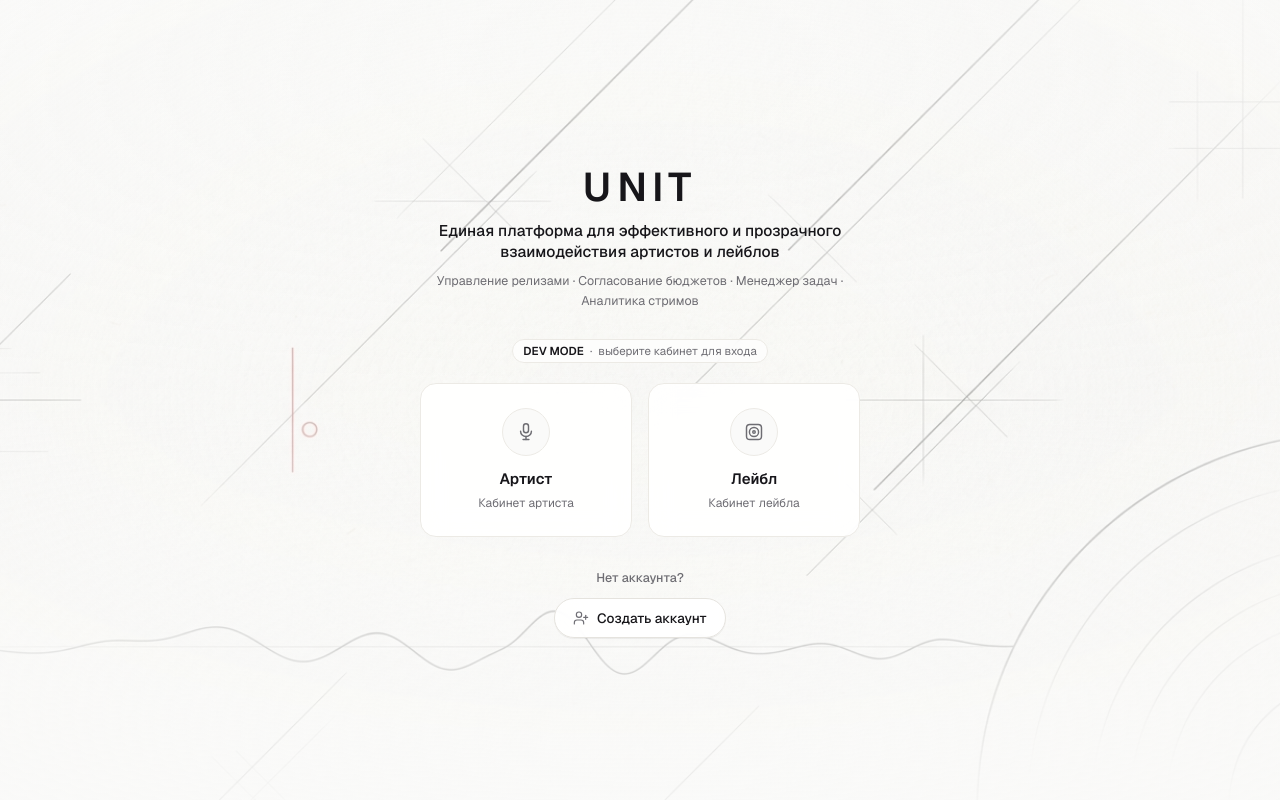
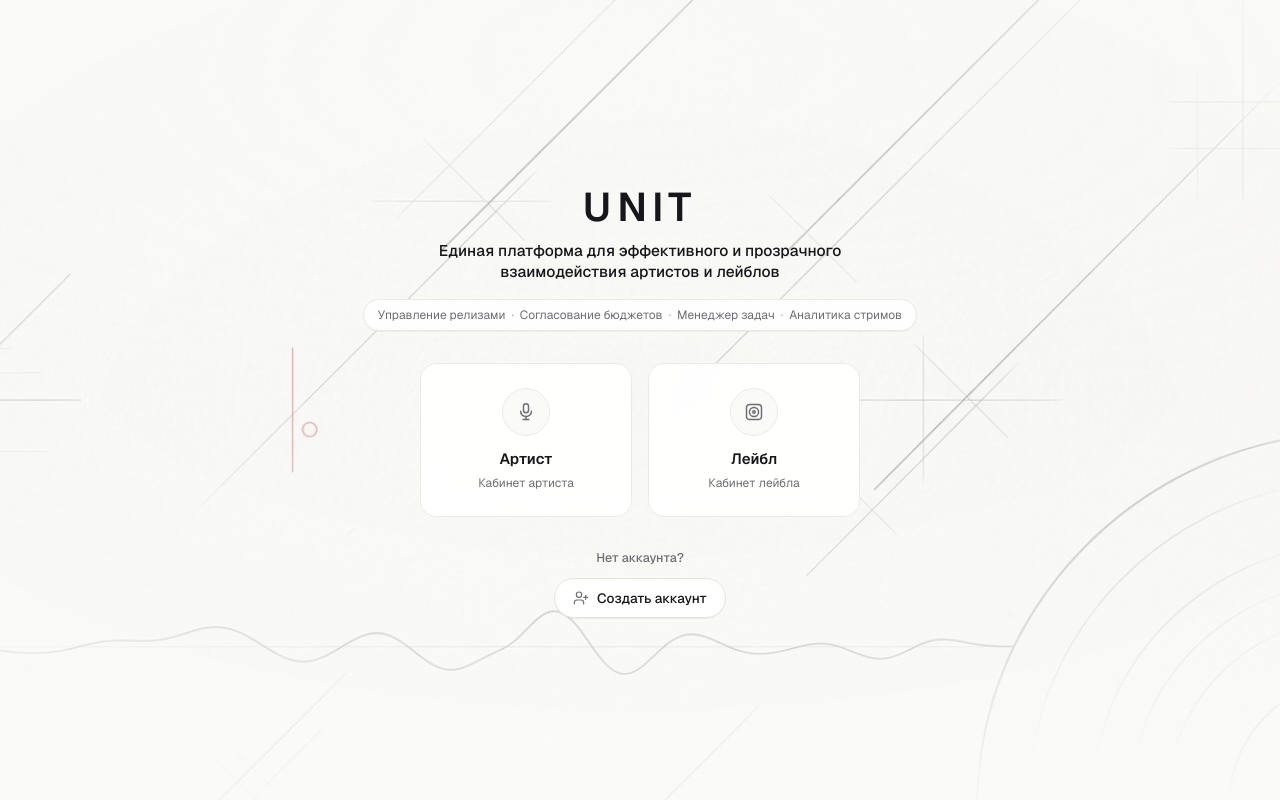
Before and after one commit to netbounce19-hash/unit-platform, a Next.js app: page / in a window 1280 px wide. Built offline with nearby package versions, Linux system fonts and the light colour scheme; no server answers; the database is empty.

Commit message:
refactor(landing): replace dev mode pill with feature list badge

```diff
--- a/app/page.tsx
+++ b/app/page.tsx
@@ -84,18 +84,19 @@ export default function Home() {
         </h1>
 
         {/* Ёмкий слоган с акцентом на эффективность и прозрачность */}
-        <p className="text-[14.5px] sm:text-[15.5px] text-[#17161A] font-medium max-w-[480px] leading-snug mb-2">
+        <p className="text-[14.5px] sm:text-[15.5px] text-[#17161A] font-medium max-w-[480px] leading-snug mb-4">
           Единая платформа для эффективного и прозрачного взаимодействия артистов и лейблов
         </p>
-        <p className="text-[12.5px] text-[#6E6D73] max-w-[460px] leading-relaxed mb-7">
-          Управление релизами · Согласование бюджетов · Менеджер задач · Аналитика стримов
-        </p>
 
-        {/* Режим тестирования */}
-        <div className="inline-flex items-center gap-1.5 text-[11.5px] text-[#6E6D73] bg-white/70 backdrop-blur-xs px-2.5 py-0.5 rounded-full border-[0.5px] border-[#ECEAE5] mb-5">
-          <span className="font-semibold text-[#17161A]">DEV MODE</span>
-          <span>·</span>
-          <span>выберите кабинет для входа</span>
+        {/* Описание возможностей через точки */}
+        <div className="inline-flex flex-wrap items-center justify-center text-[12px] text-[#6E6D73] bg-white/85 backdrop-blur-xs px-3.5 py-1.5 rounded-full border-[0.5px] border-[#ECEAE5] shadow-2xs mb-8 gap-y-1">
+          <span>Управление релизами</span>
+          <span className="mx-1.5 text-[#A6A5AB]">·</span>
+          <span>Согласование бюджетов</span>
+          <span className="mx-1.5 text-[#A6A5AB]">·</span>
+          <span>Менеджер задач</span>
+          <span className="mx-1.5 text-[#A6A5AB]">·</span>
+          <span>Аналитика стримов</span>
         </div>
 
         {/* ── Карточки выбора роли (Артист / Лейбл) ── */}
```
